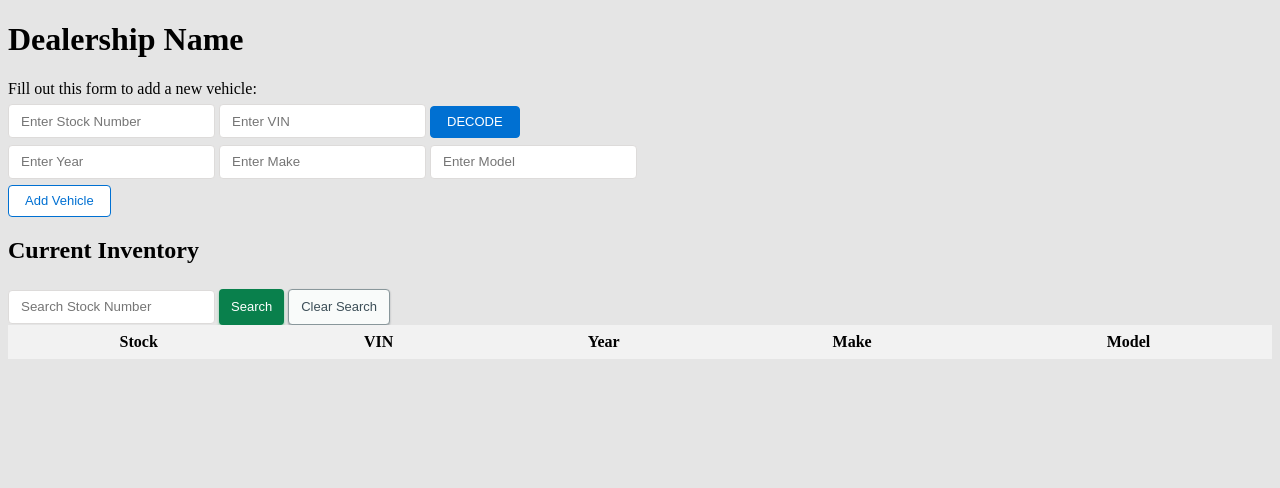
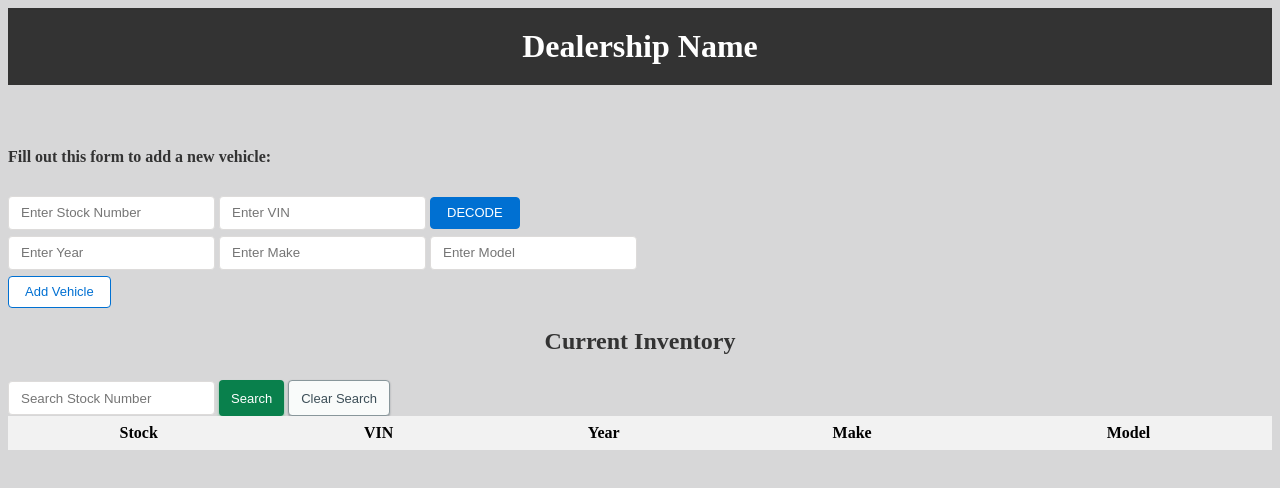
Before and after one commit to lsimmo25/phase-1-project-vehicle-inventory, a website: page index.html in a window 1280 px wide. Drawn offline with Linux system fonts and the light colour scheme; no server answers.

Commit message:
more styling added

```diff
--- a/stylesheet.css
+++ b/stylesheet.css
@@ -1,5 +1,32 @@
 body {
-    background: #e5e5e5;
+    background: #d7d7d8;
+}
+
+header {
+
+    background-color: #333;
+    color: white;
+    padding: 20px;
+    text-align: center;
+
+}
+
+#title {
+    margin: 0;
+}
+
+h2 {
+    color: #333;
+    text-align: center;
+    margin-top: 20px;
+}
+
+label {
+    margin-top: 5%;
+    display: block;
+    margin-bottom: 5px;
+    font-weight: bold;
+    color: #333;
 }
 
 .input-field {
```
